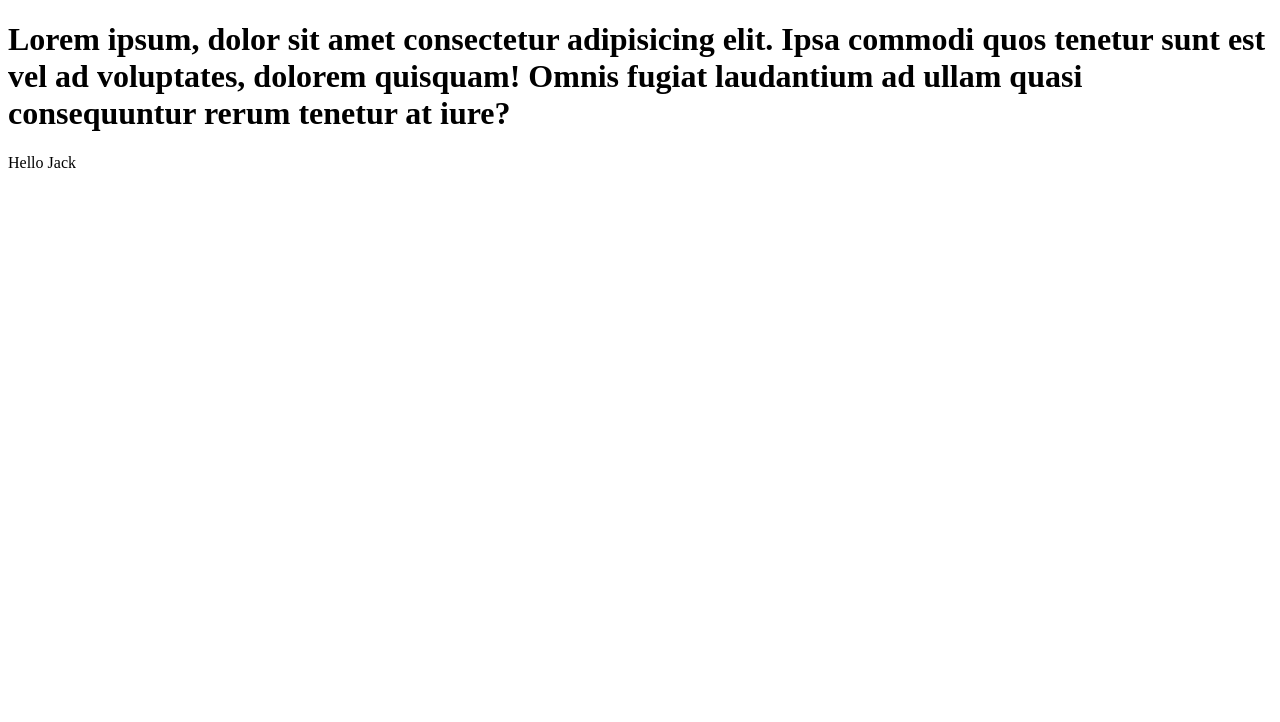
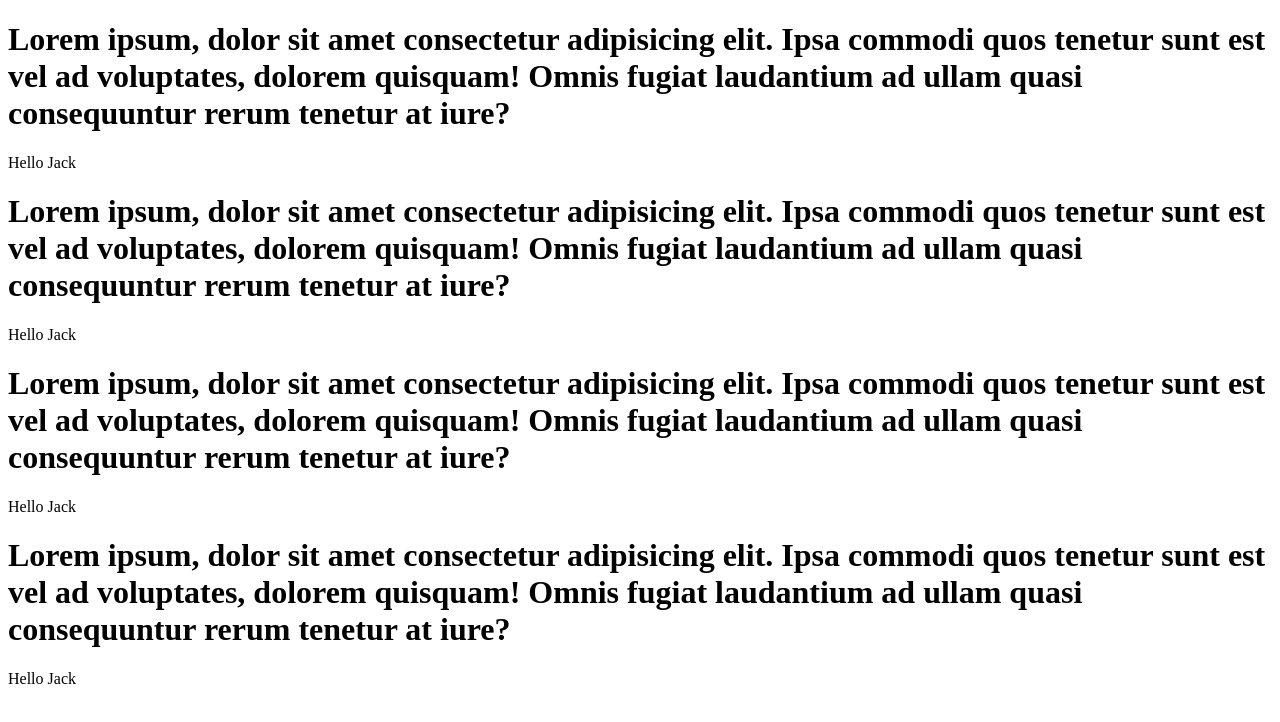
Before and after one commit to nahidhosen3314/testing, a plain HTML site: page index.html in a window 1280 px wide. Drawn offline with Linux system fonts and the light colour scheme.

Commit message:
final this project

```diff
--- a/index.html
+++ b/index.html
@@ -9,6 +9,12 @@
 
     <h1>Lorem ipsum, dolor sit amet consectetur adipisicing elit. Ipsa commodi quos tenetur sunt est vel ad voluptates, dolorem quisquam! Omnis fugiat laudantium ad ullam quasi consequuntur rerum tenetur at iure?</h1>
     <p>Hello Jack</p>
+    <h1>Lorem ipsum, dolor sit amet consectetur adipisicing elit. Ipsa commodi quos tenetur sunt est vel ad voluptates, dolorem quisquam! Omnis fugiat laudantium ad ullam quasi consequuntur rerum tenetur at iure?</h1>
+    <p>Hello Jack</p>
+    <h1>Lorem ipsum, dolor sit amet consectetur adipisicing elit. Ipsa commodi quos tenetur sunt est vel ad voluptates, dolorem quisquam! Omnis fugiat laudantium ad ullam quasi consequuntur rerum tenetur at iure?</h1>
+    <p>Hello Jack</p>
+    <h1>Lorem ipsum, dolor sit amet consectetur adipisicing elit. Ipsa commodi quos tenetur sunt est vel ad voluptates, dolorem quisquam! Omnis fugiat laudantium ad ullam quasi consequuntur rerum tenetur at iure?</h1>
+    <p>Hello Jack</p>
 
 </body>
 </html>
```
